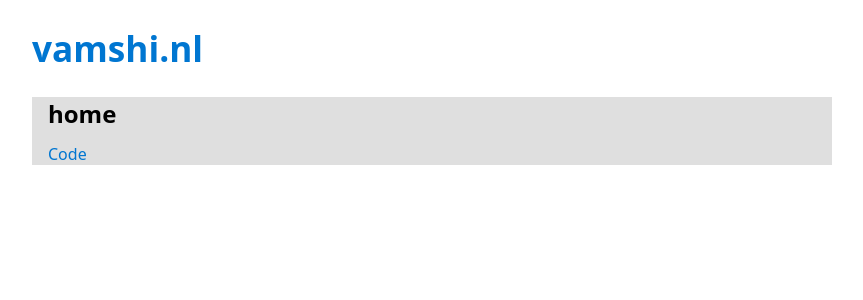
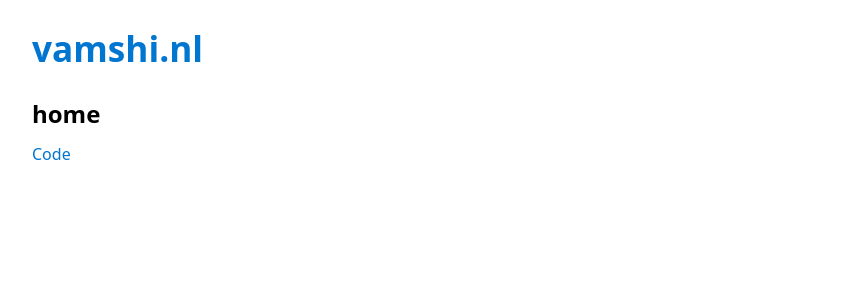
Before and after one commit to pvamshi/vamshi.nl.old.2, a Next.js app: page / in a window 1280 px wide. Shown: the top 300 px of the page, without its empty margins (208-1071 px from the left). Built offline with nearby package versions, Linux system fonts and the light colour scheme; a small style sheet from the web is missing.

Commit message:
remove style

```diff
--- a/pages/_app.tsx
+++ b/pages/_app.tsx
@@ -8,15 +8,7 @@ function MyApp({ Component, pageProps }: AppProps) {
       <h1>
         <Link href="https://vamshi.nl">vamshi.nl</Link>
       </h1>
-      <div
-        style={{
-          background: "#00000020",
-          paddingLeft: "1rem",
-          paddingRight: "1rem",
-        }}
-      >
-        <Component {...pageProps} />
-      </div>
+      <Component {...pageProps} />
     </>
   );
 }
```
